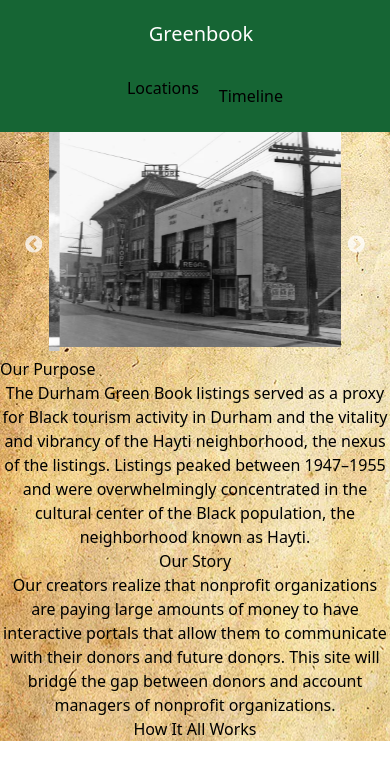
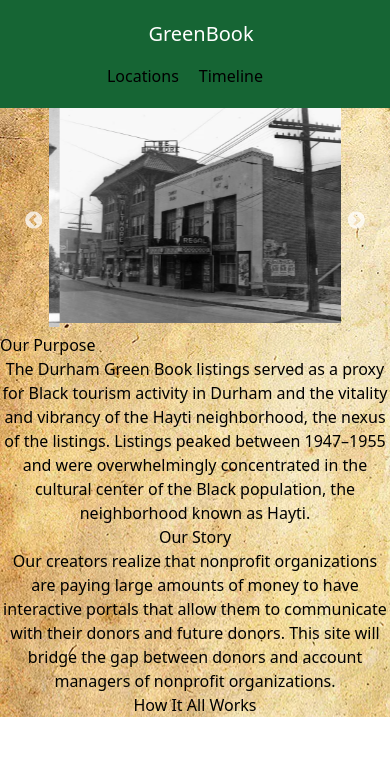
Before and after one commit to AustinSmall/Greenbook, a React (Create React App) app: page / in a window 390 px wide. Shown: the top 780 px of the page. Built offline with nearby package versions, Linux system fonts and the light colour scheme.

Commit message:
header responsiveness fix

```diff
--- a/src/components/Header/index.js
+++ b/src/components/Header/index.js
@@ -3,27 +3,23 @@ import React from 'react';
 
 const Header = () => {
     return (
-        <header className="bg-green-800 md:sticky top-0 z-10">
+      <header className="bg-green-800 md:sticky top-0 z-10">
       <div className="container mx-auto flex flex-wrap p-5 flex-col md:flex-row items-center">
         <a className="title-font font-medium text-white mb-4 md:mb-0">
           <a href="/" className="ml-3 text-xl">
-            Greenbook
+            GreenBook
           </a>
         </a>
         <nav className="md:mr-auto md:ml-4 md:py-1 md:pl-4 md:border-l md:border-gray-700	flex flex-wrap items-center text-base justify-center">
-          <a href="/about" className="mr-5 hover:text-white">
-          </a>
           <a href="/locations" className="mr-5 hover:text-white">
             Locations
           </a>
-        <a
-          href="/timeline"
-          className="inline-flex items-center  border-0 py-1  focus:outline-none hover:text-white rounded text-base mt-4 md:mt-0">
-          Timeline
+          <a href="/timeline" className="mr-5 hover:text-white">
+            Timeline
           </a>
         </nav>
-          </div>
-          </header>
+      </div>
+    </header>
 
     )
 }
```
